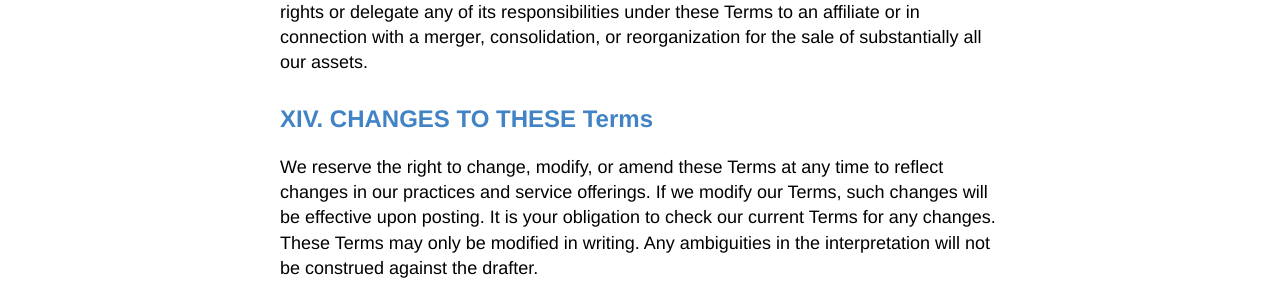
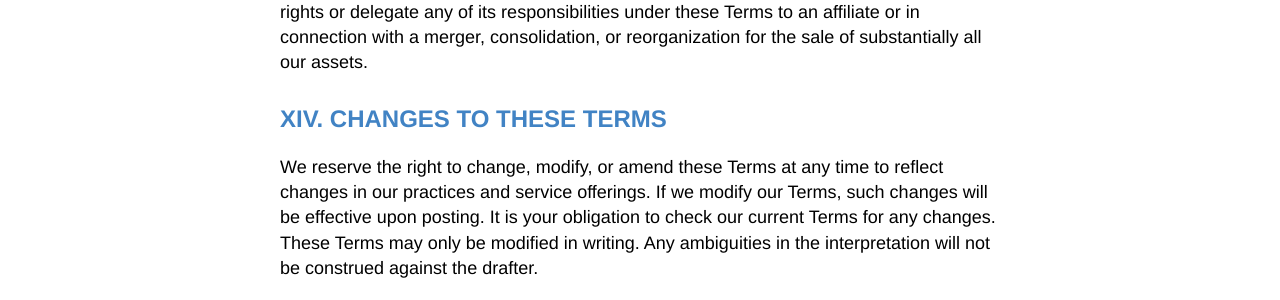
Before and after one commit to jfischeresq/jordanfischerlaw.github.io, a Jekyll site: the page built from termsofuse.md, in a window 1280 px wide and 900 px high, scrolled down 8906 px. Shown: the part 214-514 px from the top of the window. Built offline with Jekyll 4.4.1, drawn with Linux system fonts in a browser that asks for light colours.

```diff
--- a/termsofuse.md
+++ b/termsofuse.md
@@ -98,7 +98,7 @@ To the fullest extent permitted by law, and except to the extent arising from ou
 ## XIII. NO THIRD-PARTY BENEFICIARIES
 There are no third-party beneficiaries to the Terms. We shall have the right to assign our rights or delegate any of its responsibilities under these Terms to an affiliate or in connection with a merger, consolidation, or reorganization for the sale of substantially all our assets.
 
-## XIV. CHANGES TO THESE Terms
+## XIV. CHANGES TO THESE TERMS
 We reserve the right to change, modify, or amend these Terms at any time to reflect changes in our practices and service offerings. If we modify our Terms, such changes will be effective upon posting. It is your obligation to check our current Terms for any changes.  These Terms may only be modified in writing. Any ambiguities in the interpretation will not be construed against the drafter.
 
 ## XV. HOW TO CONTACT US
```
